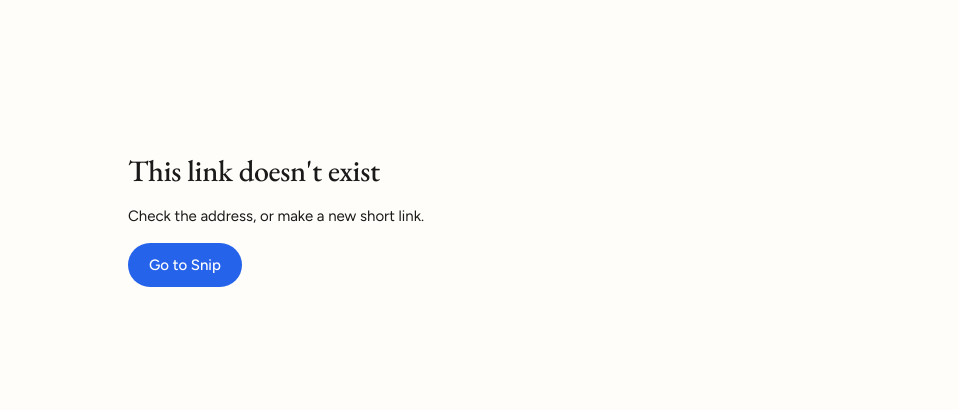
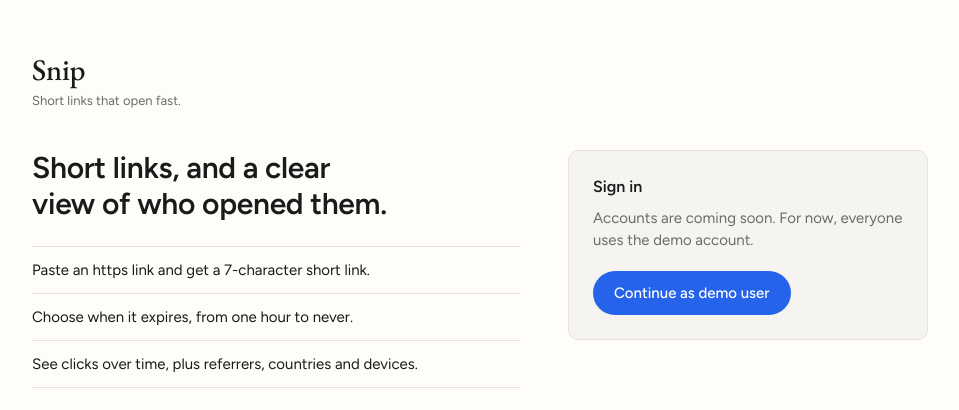
Before and after one commit to ashok-2003/url-shortener, a Next.js app: page /sign-in in a window 1280 px wide. Before the commit this address had no page. Shown: the part 180-590 px from the top of the page, without its empty margins (160-1119 px from the left). Built offline with nearby package versions, Linux system fonts and the light colour scheme.

Commit message:
feat(ui): add skippable sign-in page

```diff
--- /dev/null
+++ b/src/app/sign-in/page.tsx
@@ -0,0 +1,65 @@
+import Link from "next/link";
+import { Button } from "@/components/ui/button";
+import { brand } from "@/config/brand";
+
+export const metadata = { title: `Sign in · ${brand.name}` };
+
+const facts = [
+  "Paste an https link and get a 7-character short link.",
+  "Choose when it expires, from one hour to never.",
+  "See clicks over time, plus referrers, countries and devices.",
+];
+
+export default function SignInPage() {
+  return (
+    <main className="mx-auto flex min-h-dvh w-full max-w-[960px] flex-col justify-center gap-10 px-4 py-10 md:px-6 md:py-16 lg:px-8">
+      <header>
+        <h1 className="font-display text-[24px] leading-[30px] font-medium tracking-[-0.01em] text-ink md:text-[30px] md:leading-9">
+          {brand.name}
+        </h1>
+        <p className="mt-1 text-[13px] leading-[18px] text-ink-muted">
+          {brand.description}
+        </p>
+      </header>
+
+      <div className="grid gap-10 md:grid-cols-[1fr_360px] md:items-start md:gap-12">
+        <section aria-labelledby="pitch-title">
+          <h2
+            id="pitch-title"
+            className="max-w-[24ch] text-[24px] leading-[30px] font-semibold tracking-[-0.01em] text-balance text-ink md:text-[30px] md:leading-9"
+          >
+            Short links, and a clear view of who opened them.
+          </h2>
+          <ul className="mt-6 divide-y divide-hairline border-y border-hairline">
+            {facts.map((fact) => (
+              <li
+                key={fact}
+                className="py-3 text-[15px] leading-[22px] text-pretty text-ink"
+              >
+                {fact}
+              </li>
+            ))}
+          </ul>
+        </section>
+
+        <section
+          aria-labelledby="sign-in-title"
+          className="rounded-[10px] border border-hairline bg-surface p-5 md:p-6"
+        >
+          <h2
+            id="sign-in-title"
+            className="text-base leading-6 font-semibold text-ink"
+          >
+            Sign in
+          </h2>
+          <p className="mt-2 text-[15px] leading-[22px] text-pretty text-ink-muted">
+            Accounts are coming soon. For now, everyone uses the demo account.
+          </p>
+          <Button asChild className="mt-5 w-full md:w-auto">
+            <Link href="/">Continue as demo user</Link>
+          </Button>
+        </section>
+      </div>
+    </main>
+  );
+}
```
